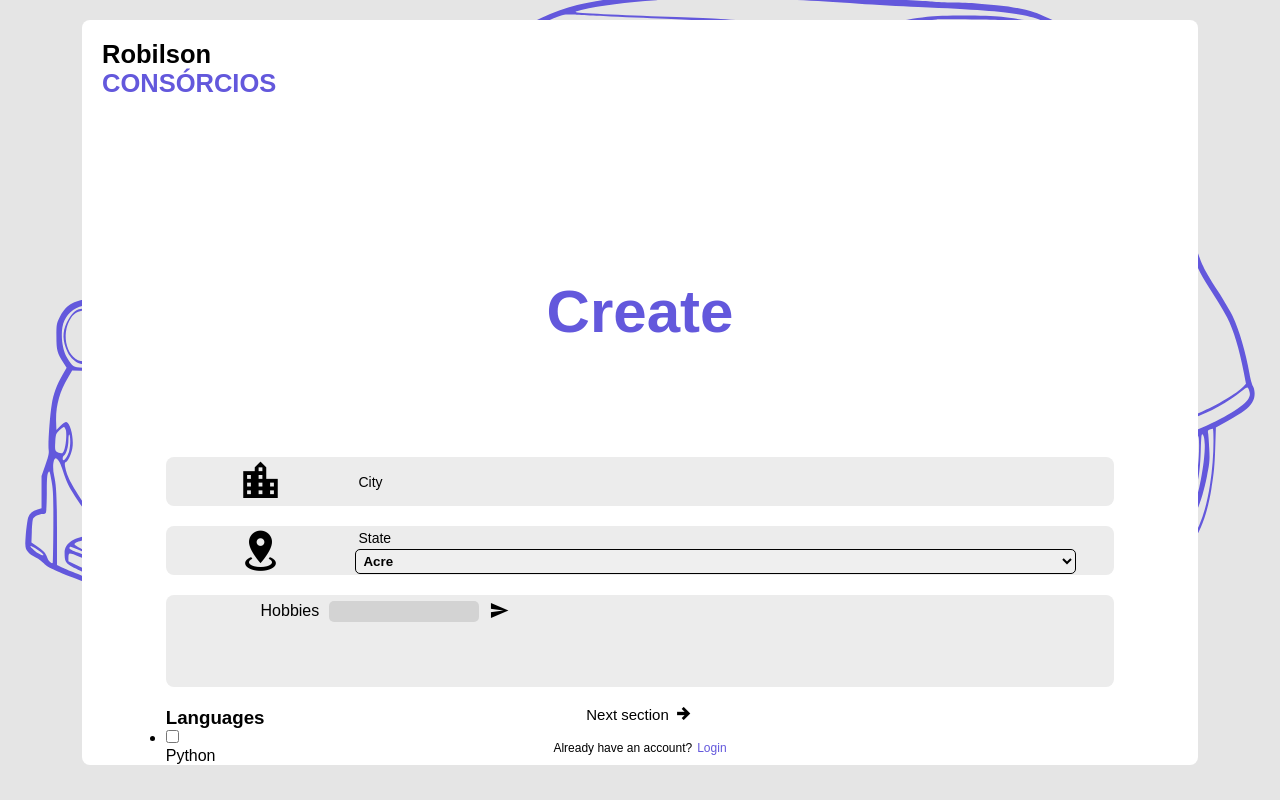
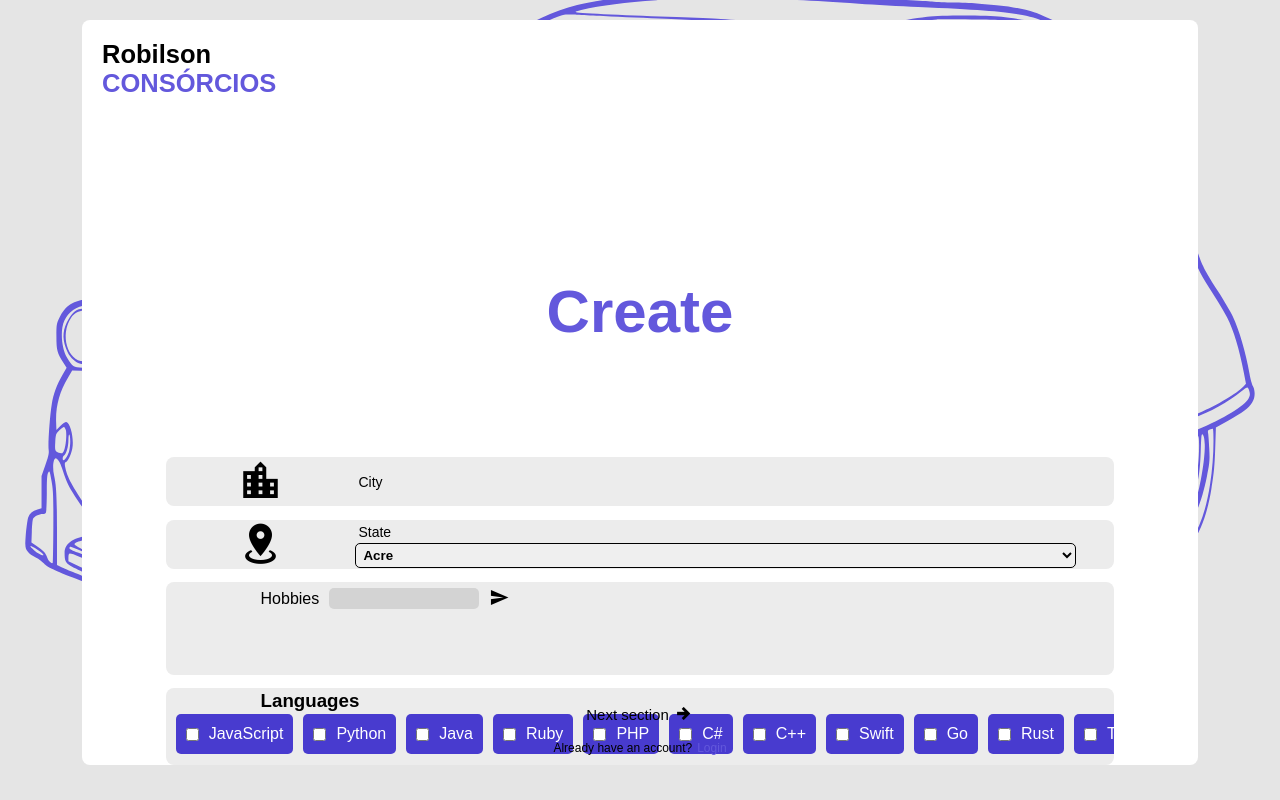
Before and after one commit to Gabz047/formulario-devweb, a Vue app: page /create in a window 1280 px wide. Both pictures are taken after a click on the element "Next section". Built offline with nearby package versions, Linux system fonts and the light colour scheme.

Commit message:
doing box languages component style

```diff
--- a/package.json
+++ b/package.json
@@ -14,6 +14,7 @@
   "dependencies": {
     "@mdi/font": "^7.4.47",
     "axios": "^1.7.2",
+    "latest-version": "^9.0.0",
     "pinia": "^2.1.7",
     "vue": "^3.4.29",
     "vue-router": "^4.3.3"
--- a/src/assets/css/createaccount.css
+++ b/src/assets/css/createaccount.css
@@ -251,10 +251,9 @@
     gap: 5px;
     margin-left: 10px;
     background-color: #483bcf;
-    font-size: 15px;
+    font-size: 13px;
     color: var(--form-default);
     align-items: center;
-    width: auto;
     max-width: 200px;
     max-height: 40px;
 }
@@ -262,6 +261,8 @@
 .box-hobbies-list li p {
     max-width: 160px;
     overflow: hidden;
+    width: 100%;
+    padding: 2px;
 }
 
 .box-hobbies-list li button {
@@ -274,3 +275,49 @@
         background-color: rgb(238, 69, 69);
     }
 }
+
+.box-input-languages {
+    height: 25%;
+    background-color: var(--input-colors);
+    border-radius: 8px;
+    display: flex;
+    flex-wrap: wrap;
+}
+
+.box-languages-send {
+    display: flex;
+    width: 100%;
+    gap: 10px;
+    padding: 10px 0 0 10%;
+    align-items: center;
+    height: 20%;
+}
+
+.box-languages-list {
+    width: 100%;
+    height: 80%;
+    display: flex;
+    list-style: none;
+    align-items: center;
+    overflow-x: auto;
+}
+
+.box-languages-list ul {
+    display: flex;
+    width: 100%;
+    padding-left: 10px;
+    gap: 10px;
+    height: 40px;
+}
+
+.box-languages-list li {
+    list-style: none;
+    width: 200px;
+    background-color: #483bcf;
+    display: flex;
+    align-items: center;
+    gap: 10px;
+    padding: 10px;
+    border-radius: 5px;
+    color: var(--form-default);
+}
--- a/src/components/CreateAccount.vue
+++ b/src/components/CreateAccount.vue
@@ -1,5 +1,5 @@
 <script setup>
-import { states } from '@/utils/state'
+import { states, languages } from '@/utils/state'
 import { ref, computed } from 'vue'
 import EmailComponent from './CreateAccount_Components/inputs/EmailComponent.vue'
 import UsernameComponent from './CreateAccount_Components/inputs/UsernameComponent.vue'
@@ -96,15 +96,16 @@ const nextSection = computed(() => {
           </div>
 
           <div class="box-input-languages">
+
             <div class="box-languages-send">
               <h3>Languages</h3>
             </div>
 
             <div class="box-languages-list">
               <ul>
-                <li>
+                <li v-for="(language, index) in languages" :key="index">
                   <input type="checkbox" />
-                  <p>Python</p>
+                  <p>{{ language.name }}</p>
                 </li>
               </ul>
             </div>
--- a/src/utils/state.js
+++ b/src/utils/state.js
@@ -29,3 +29,17 @@ export const states = ref([
         { id: 'SE', name: 'Sergipe' },
         { id: 'TO', name: 'Tocantins' }
 ])
+
+export const languages = ref([
+        { id: 'js', name: 'JavaScript' },
+        { id: 'py', name: 'Python' },
+        { id: 'java', name: 'Java' },
+        { id: 'rb', name: 'Ruby' },
+        { id: 'php', name: 'PHP' },
+        { id: 'csharp', name: 'C#' },
+        { id: 'cpp', name: 'C++' },
+        { id: 'swift', name: 'Swift' },
+        { id: 'go', name: 'Go' },
+        { id: 'rust', name: 'Rust' },
+        { id: 'ts', name: 'TypeScript' },
+      ]);
```
Also changed, not shown: 1 other file (tests, documents, lock files or other folders).
